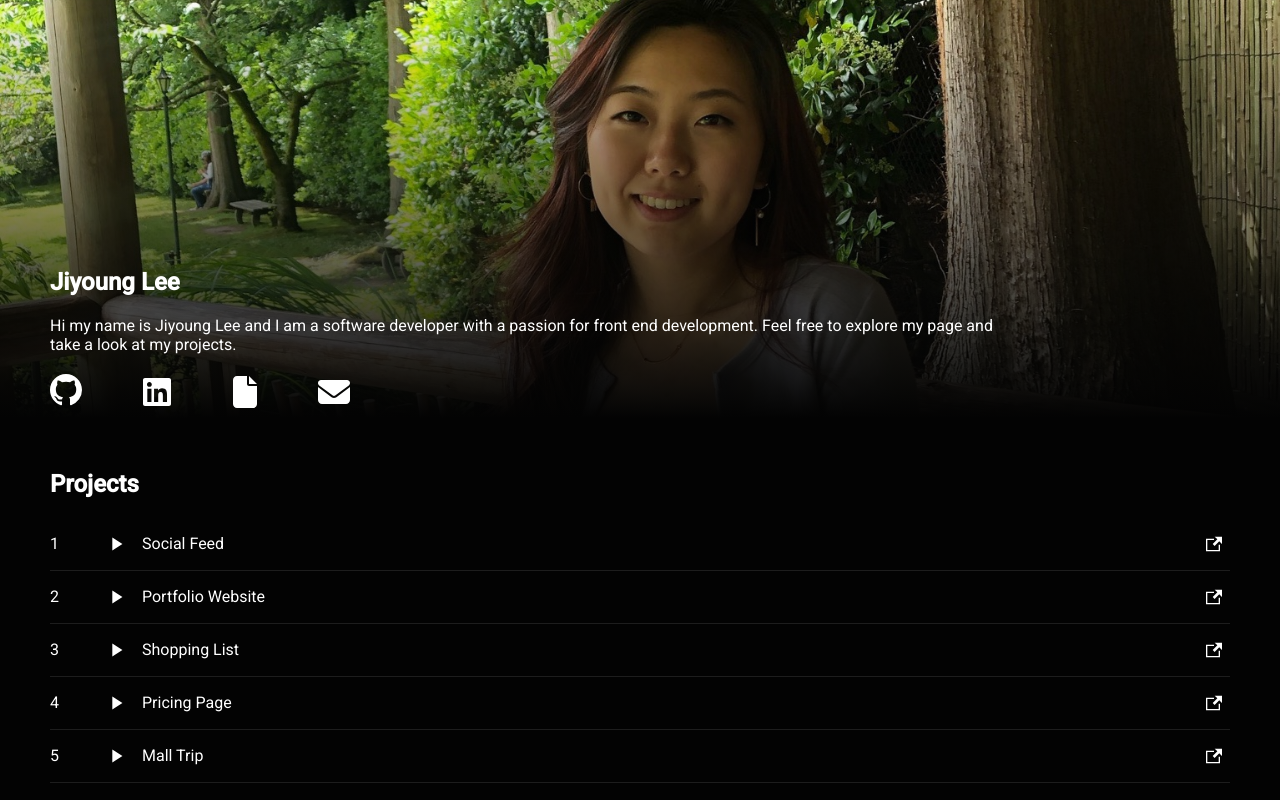
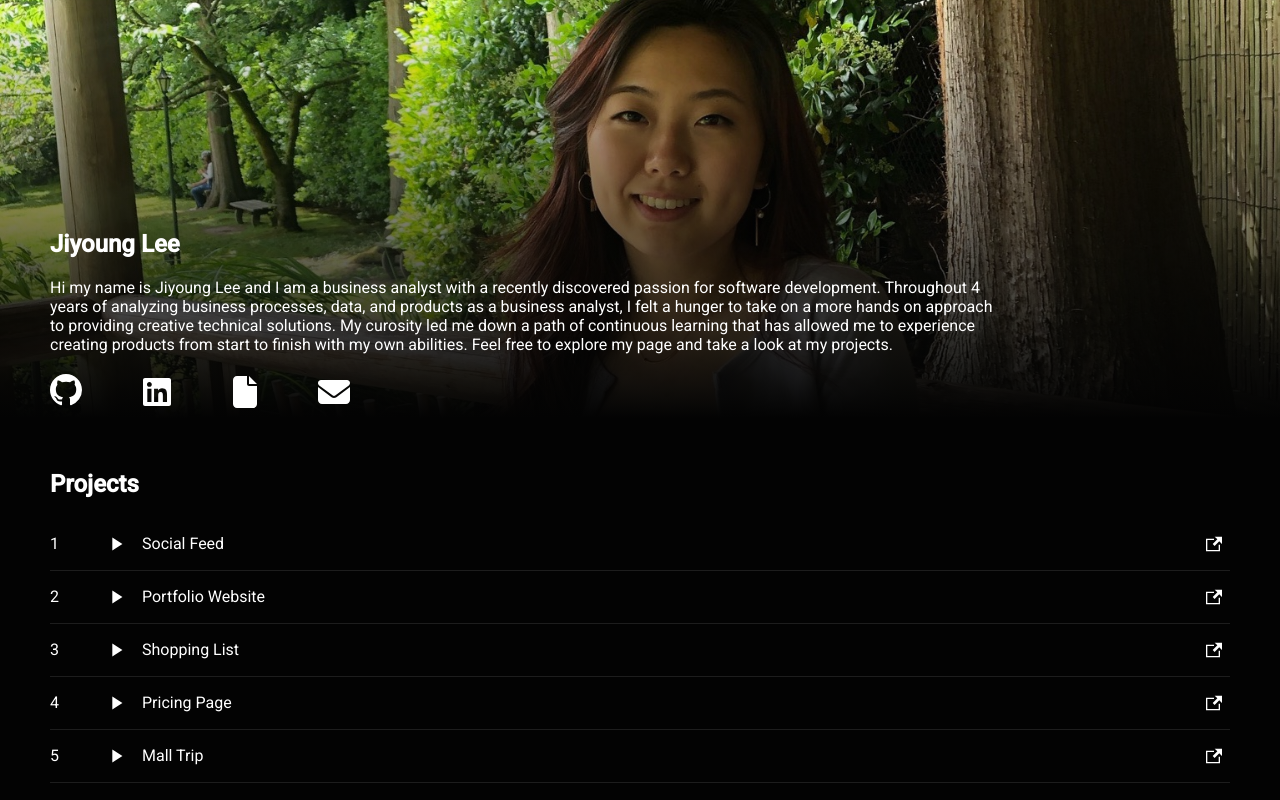
Before and after one commit to jiyoungglee/jiyoungglee.github.io, a React (Create React App) app: page / in a window 1280 px wide. Shown: the top 800 px of the page. Built offline with nearby package versions, Linux system fonts and the light colour scheme.

Commit message:
Update Resume and About

```diff
--- a/src/App.js
+++ b/src/App.js
@@ -32,7 +32,15 @@ function App() {
           <Skills />
           <div id="aboutme">
             <h2>About</h2>
-            <div className="about-content">Hi my name is Jiyoung Lee and I am a software developer with a passion for front end development. Feel free to explore my page and take a look at my projects.</div>
+            <div className="about-content">
+              Hi my name is Jiyoung Lee and I am a business analyst with a recently discovered
+              passion for software development. Throughout 4 years of analyzing business
+              processes, data, and products as a business analyst, I felt a hunger to take on
+              a more hands on approach to providing creative technical solutions. My curosity
+              led me down a path of continuous learning that has allowed me to experience
+              creating products from start to finish with my own abilities.
+              Feel free to explore my page and take a look at my projects.
+            </div>
           </div>
         </div>
       </div>
--- a/src/Components/About.js
+++ b/src/Components/About.js
@@ -13,7 +13,15 @@ function About() {
         <div className="about-content-container">
           <div className="about-content">
             <h2>Jiyoung Lee</h2>
-            <div className="about-me">Hi my name is Jiyoung Lee and I am a software developer with a passion for front end development. Feel free to explore my page and take a look at my projects.</div>
+            <div className="about-me">
+              Hi my name is Jiyoung Lee and I am a business analyst with a recently discovered
+              passion for software development. Throughout 4 years of analyzing business
+              processes, data, and products as a business analyst, I felt a hunger to take on
+              a more hands on approach to providing creative technical solutions. My curosity
+              led me down a path of continuous learning that has allowed me to experience
+              creating products from start to finish with my own abilities.
+              Feel free to explore my page and take a look at my projects.
+            </div>
             <a className="about-me-link" href="#aboutme">MORE</a>
             <div className="icon-strip">
               <a href="https://github.com/jiyoungglee" target="_blank" rel="noopener noreferrer">
```
Also changed, not shown: 1 other file (tests, documents, lock files or other folders).
